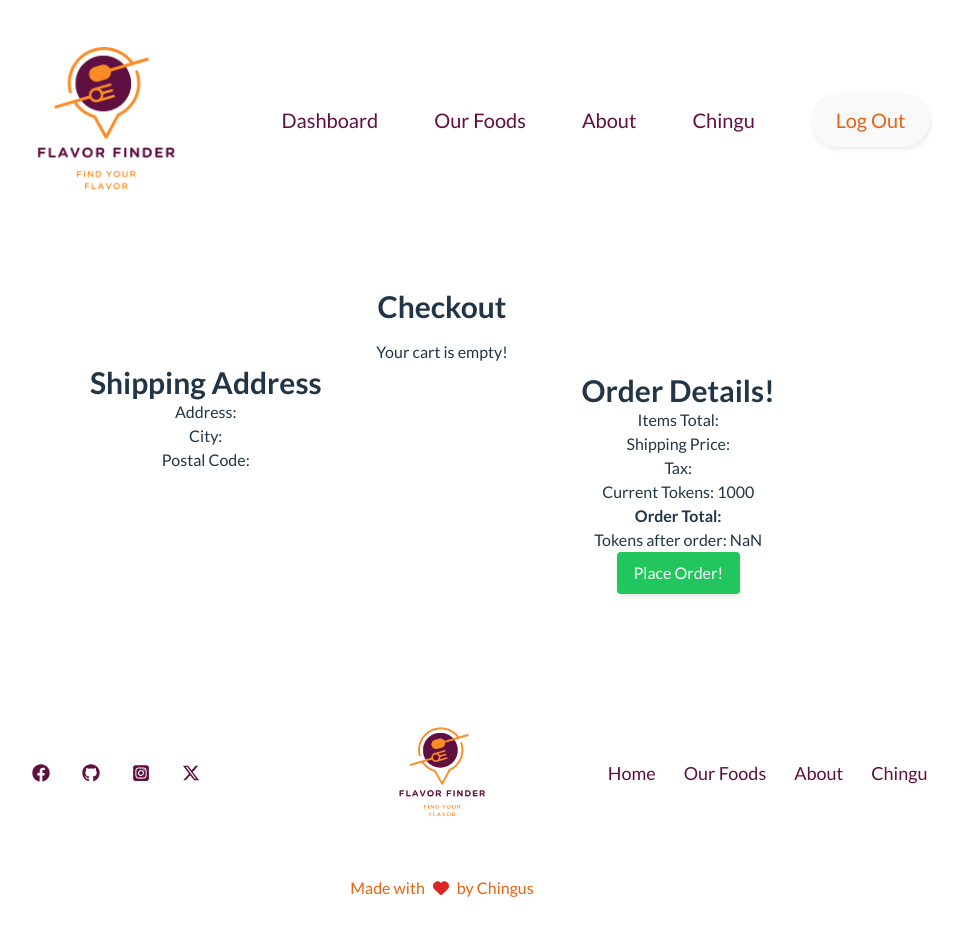
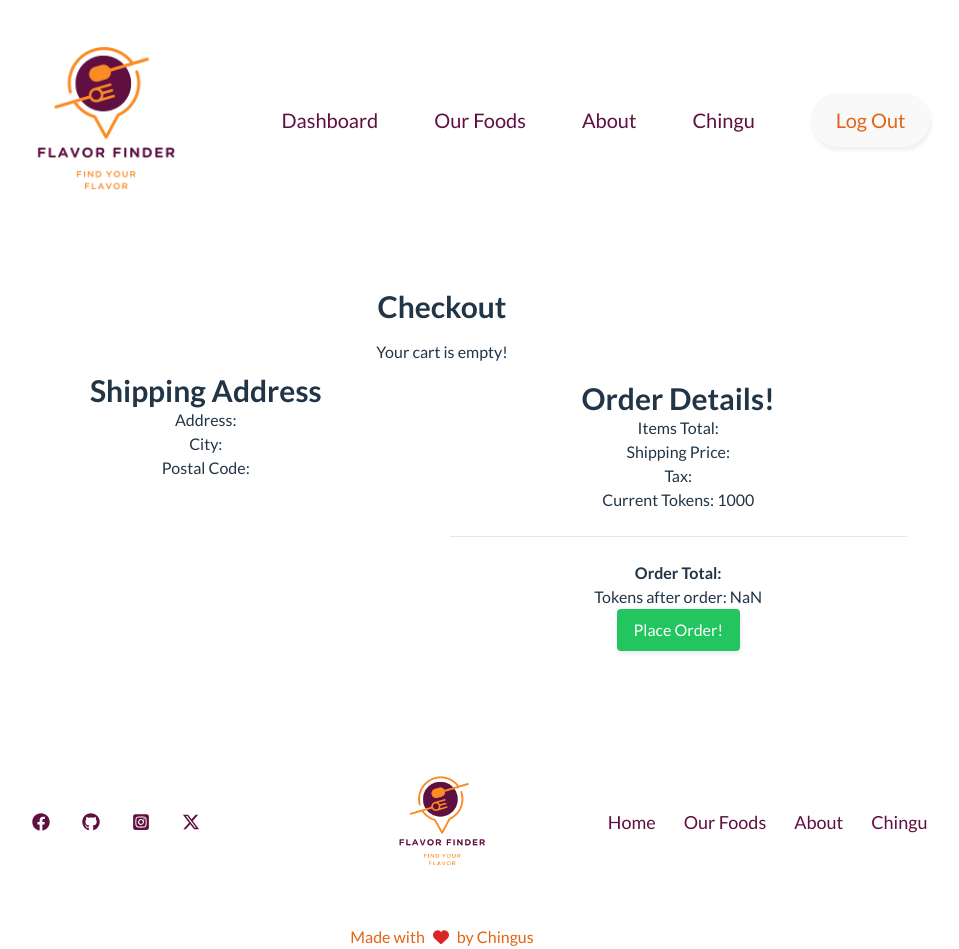
Before and after one commit to chingu-voyages/v50-tier2-team-15, a React (Vite) app: page /checkout in a window 1280 px wide. Shown: the whole page, without its empty margins (198-1157 px from the left). Before the commit the page ends 900 px from the top, so only its background shows below. Built offline with nearby package versions, Linux system fonts and the light colour scheme; sample sign-in values are in the browser's storage.

Commit message:
chore: add line break and horizontal row on Order Details section.

```diff
--- a/src/screens/OrderScreen.jsx
+++ b/src/screens/OrderScreen.jsx
@@ -82,7 +82,8 @@ const OrderScreen = () => {
         <p>Your cart is empty!</p>
       )}
 
-      <div className="mb-4 grid grid-cols-2 ">
+      <div className="mb-4 flex">
+        <div className="flex-1 p-2">
           {savedAddress ? (
             <div>
               <h2 className="text-3xl font-semibold">Shipping Address</h2>
@@ -130,13 +131,17 @@ const OrderScreen = () => {
               </form>
             </div>
           )}
-        <div className="mb-4">
+        </div>
+        <div className="flex-1 p-2">
           <div className="mt-2">
             <h2 className="text-3xl font-semibold">Order Details!</h2>
             <div>Items Total: {itemsPrice}</div>
             <div>Shipping Price: {shippingPrice}</div>
             <div>Tax: {taxPrice}</div>
             <div>Current Tokens: {currency}</div>
+            <br />
+            <hr />
+            <br />
             <div className="font-bold">Order Total: {totalPrice}</div>
             <div>Tokens after order: {currency - totalPrice}</div>
           </div>
@@ -153,3 +158,163 @@ const OrderScreen = () => {
 };
 
 export default OrderScreen;
+
+
+
+
+
+// import { useSelector, useDispatch } from "react-redux";
+// import { useState, useEffect } from "react";
+// import {
+//   saveShippingAddress,
+//   clearCartItems,
+//   decreaseCurrency,
+// } from "../slices/cartSlice";
+// import { createOrder } from "../slices/orderSlice";
+// // import { addDecimals } from "../utils/orderHelper";
+
+// const OrderScreen = () => {
+//   const dispatch = useDispatch();
+//   const cart = useSelector((state) => state.cart) || {};
+//   const {
+//     cartItems,
+//     shippingAddress,
+//     itemsPrice,
+//     shippingPrice,
+//     taxPrice,
+//     totalPrice,
+//     currency,
+//   } = cart;
+
+//   const [address, setAddress] = useState(shippingAddress);
+//   const [savedAddress, setSavedAddress] = useState(shippingAddress);
+
+//   const handleAddressChange = (e) => {
+//     setAddress({ ...address, [e.target.name]: e.target.value });
+//   };
+
+//   useEffect(() => {
+//     console.log("Currency from state:", currency);
+//   }, [currency]);
+
+//   const handleSaveAddress = (e) => {
+//     e.preventDefault();
+//     dispatch(saveShippingAddress(address));
+//   };
+
+//   const handleCheckout = () => {
+//     console.log("Total Price:", totalPrice);
+//     console.log("Available Currency:", currency);
+//     const newOrder = {
+//       id: Date.now(), // Temporary ID for local storage
+//       cartItems,
+//       shippingAddress: address,
+//       itemsPrice,
+//       shippingPrice,
+//       taxPrice,
+//       totalPrice,
+//       createdAt: new Date().toISOString(),
+//     };
+//     if (totalPrice <= currency) {
+//       dispatch(createOrder(newOrder)).then(() => {
+//         alert("Order placed successfully!");
+//         dispatch(decreaseCurrency(totalPrice));
+//         dispatch(clearCartItems());
+//         // Redirect to a confirmation page or home page
+//       });
+//     } else {
+//       alert("Oops! Insufficient tokens to complete purchase!");
+//     }
+//   };
+
+//   return (
+//     <div className="p-4">
+//       <h1 className="text-3xl font-semibold mb-4">Checkout</h1>
+//       {cartItems && cartItems.length > 0 ? (
+//         <div>
+//           {cartItems.map((item) => (
+//             <div key={item.id} className="flex justify-between mb-2">
+//               <div>
+//                 <div>{item.dsc}</div>
+//                 <div>From: {item.name}</div>
+//                 <div> Rating: {item.rate}</div>
+//               </div>
+//               <div>x {item.qty}</div>
+//             </div>
+//           ))}
+//         </div>
+//       ) : (
+//         <p>Your cart is empty!</p>
+//       )}
+
+//       <div className="mb-4 grid grid-cols-2 ">
+//         {savedAddress ? (
+//           <div>
+//             <h2 className="text-3xl font-semibold">Shipping Address</h2>
+//             <p>Address: {savedAddress.address}</p>
+//             <p>City: {savedAddress.city}</p>
+//             <p>Postal Code: {savedAddress.postalCode}</p>
+//           </div>
+//         ) : (
+//           <div>
+//             <p>Enter your shipping address below:</p>
+//             <form onSubmit={handleSaveAddress} className="space-y-4">
+//               <input
+//                 type="text"
+//                 name="address"
+//                 value={address.address || ""}
+//                 onChange={handleAddressChange}
+//                 placeholder="Address"
+//                 className="p-2 border rounded"
+//                 required
+//               />
+//               <input
+//                 type="text"
+//                 name="city"
+//                 value={address.city || ""}
+//                 onChange={handleAddressChange}
+//                 placeholder="City"
+//                 className="p-2 border rounded"
+//                 required
+//               />
+//               <input
+//                 type="text"
+//                 name="postalCode"
+//                 value={address.postalCode || ""}
+//                 onChange={handleAddressChange}
+//                 placeholder="Postal Code"
+//                 className="p-2 border rounded"
+//                 required
+//               />
+//               <button
+//                 type="submit"
+//                 className="px-4 py-2 bg-blue-500 text-white rounded hover:bg-blue-600"
+//               >
+//                 Save Address
+//               </button>
+//             </form>
+//           </div>
+//         )}
+//         <div className="mb-4">
+//           <div className="mt-2">
+//             <h2 className="text-3xl font-semibold">Order Details!</h2>
+//             <div>Items Total: {itemsPrice}</div>
+//             <div>Shipping Price: {shippingPrice}</div>
+//             <div>Tax: {taxPrice}</div>
+//             <div>Current Tokens: {currency}</div>
+//             <div className="font-bold">Order Total: {totalPrice}</div>
+//             <div>Tokens after order: {currency - totalPrice}</div>
+//           </div>
+//           <button
+//             onClick={handleCheckout}
+//             className="px-4 py-2 bg-green-500 text-white rounded hover:bg-green-600"
+//           >
+//             Place Order!
+//           </button>
+//         </div>
+//       </div>
+//     </div>
+//   );
+// };
+
+// export default OrderScreen;
```
Lines whose indentation alone changed are shown as unchanged.
